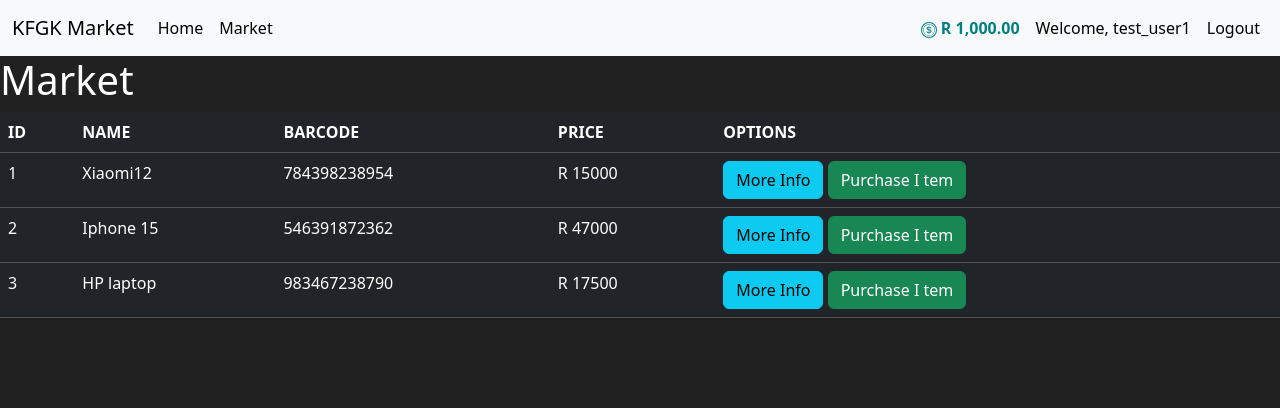
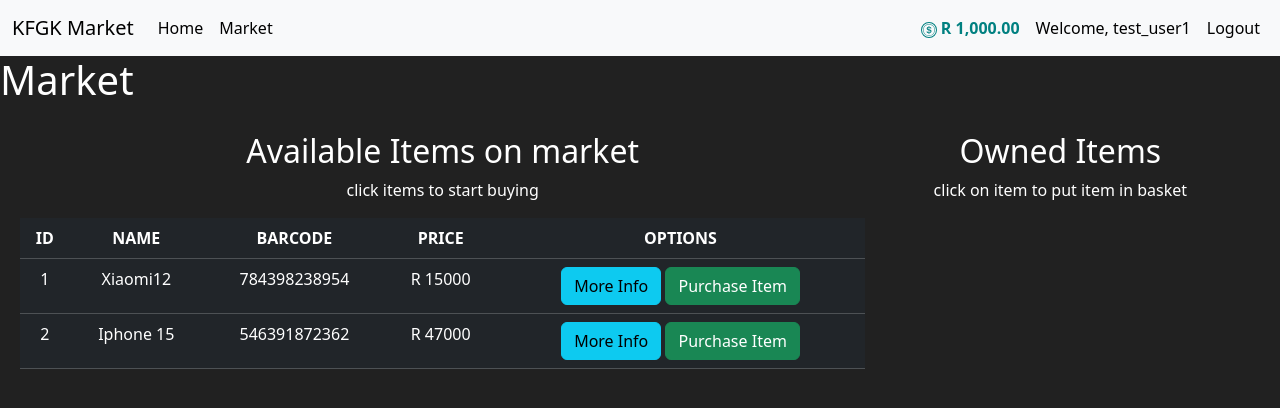
Before and after one commit to Katscan-static/webstack_project_ecommerce, a Flask app: page /market in a window 1280 px wide. Shown: the top 408 px of the page. Run offline with Flask 3, Linux system fonts and the light colour scheme; a user stored in the database is signed in; data comes from the database, SQL or seed files in the repository; both versions use the stored data as it was after the commit.

Commit message:
added buying, selling and control of budget constraints this includes modals and models updates

```diff
--- a/market/__init__.py
+++ b/market/__init__.py
@@ -12,4 +12,5 @@
 bcrypt = Bcrypt(app)
 login_manager = LoginManager(app)
 login_manager.login_view = "login_page"
+login_manager.login_message_category = "info"
 from market import routes
--- a/market/forms.py
+++ b/market/forms.py
@@ -27,3 +27,9 @@
     username = StringField(label='User Name:', validators=[DataRequired()])
     password = PasswordField(label='Password:', validators=[DataRequired()])
     submit = SubmitField(label='Sign In')
+
+class PurchaseItemForm(FlaskForm):
+    submit = SubmitField(label='Purchase Item!')
+
+class SellingForm(FlaskForm):
+    submit = SubmitField(label="Sell Item!")
--- a/market/models.py
+++ b/market/models.py
@@ -10,8 +10,15 @@
     username = db.Column(db.String(length=30), nullable=False, unique=True)
     email = db.Column(db.String(length=50), nullable=False, unique=True)
     password_hash = db.Column(db.String(length=60), nullable=False)
-    budget = db.Column(db.Integer(), nullable=False, default=1000)
+    budget = db.Column(db.Integer(), nullable=False, default=50000)
     items = db.relationship('Item', backref='owned_user', lazy='dynamic')
+
+
+    def can_sell(self, item_obj):
+        return item_obj in self.items
+
+    def can_purchase(self, item_obj):
+        return self.budget >= item_obj.price
 
     @property
     def pretty_budget(self):
@@ -39,5 +46,16 @@
     description = db.Column(db.String(length=1024), nullable=False, unique=True)
     owner = db.Column(db.Integer(), db.ForeignKey('user.id'))
 
+    def buy(self, user):
+        self.owner = user.id
+        user.budget -= self.price
+        db.session.commit()
+
+    def sell(self, user):
+        self.owner = None
+        user.budget += self.price
+        db.session.commit()
+
+
     def __repr__(self):
         return f'Item {self.name}'
--- a/market/routes.py
+++ b/market/routes.py
@@ -1,20 +1,49 @@
 from market import app, db
-from flask import render_template, redirect, url_for, flash, get_flashed_messages
+from flask import render_template, redirect, url_for, flash, get_flashed_messages, request
 from market.models import Item, User
-from market.forms import RegisterForm, LoginForm
-from flask_login import login_user, logout_user, login_required
+from market.forms import RegisterForm, LoginForm, PurchaseItemForm, SellingForm
+from flask_login import login_user, logout_user, login_required, current_user
 
 @app.route('/')
 @app.route('/home')
 def home_page():
     return render_template('home.html')
 
-@app.route('/market')
+@app.route('/market', methods=['GET', 'POST'])
 @login_required
 def market_page():
-    with app.app_context():
-        items = Item.query.all()
-    return render_template('market.html', items=items)
+    purchase_form = PurchaseItemForm()
+    selling_form = SellingForm()
+    if request.method == "POST":
+        #purchase
+        purchased_item = request.form.get('purchased_item')
+        p_item_object = Item.query.filter_by(name=purchased_item).first()
+        if p_item_object:
+            if current_user.can_purchase(p_item_object):
+                p_item_object.buy(current_user)
+                flash(f"Congrats! you purchased a {p_item_object.name} for {p_item_object.price}", category="success")
+            else:
+                flash('Not enough funds to purchase this item', category="danger")
+
+        sold_item = request.form.get('sold_item')
+        s_item_object = Item.query.filter_by(name=sold_item).first()
+        if s_item_object:
+            if current_user.can_sell(s_item_object):
+                s_item_object.sell(current_user)
+                flash(f"Congrats! you sold a {s_item_object.name} to market for {s_item_object.price}", category="success")
+            else:
+                flash("Something went wrong")
+
+        return redirect(url_for('market_page'))
+    if request.method == 'GET':
+        with app.app_context():
+            items = Item.query.filter_by(owner=None)
+            owned_items = Item.query.filter_by(owner=current_user.id)
+    return render_template('market.html',
+                           items=items,
+                           purchase_form=purchase_form,
+                           owned_items=owned_items,
+                           selling_form=selling_form)
 
 
 @app.route('/register', methods=['GET', 'POST'])
@@ -27,6 +56,8 @@
                                   password=form.password1.data)
             db.session.add(user_to_create)
             db.session.commit()
+            login_user(user_to_create)
+            flash(f'Successfully registered, you are now logged in as {user_to_create.username}', category="info")
             return redirect(url_for('market_page'))
     if form.errors != {}:
         for err in form.errors.values():
--- /dev/null
+++ b/market/templates/includes/items_modal.html
@@ -0,0 +1,24 @@
+<style>
+	.modal-content {
+		background-color: #212121
+	}
+</style>
+<!-- Modal -->
+<div class="modal fade text-center" id="Modal-MoreInfo-{{ item.id }}" tabindex="-1" aria-labelledby="exampleModalLabel" aria-hidden="true">
+  <div class="modal-dialog">
+    <div class="modal-content">
+      <div class="modal-header">
+        <h1 class="modal-title fs-5 text-center" id="exampleModalLabel">
+		{{ item.name }}
+	</h1>
+        <button type="button" class="btn-close" data-bs-dismiss="modal" aria-label="Close"></button>
+      </div>
+      <div class="modal-body">
+	      {{ item.description }}
+      </div>
+      <div class="modal-footer">
+        <button type="button" class="btn btn-secondary" data-bs-dismiss="modal">Close</button>
+      </div>
+    </div>
+  </div>
+</div>
--- /dev/null
+++ b/market/templates/includes/purchase_modal.html
@@ -0,0 +1,31 @@
+<style>
+	.modal-content {
+		background-color: #212121
+	}
+</style>
+<!-- Modal -->
+<div class="modal fade text-center" id="Modal-Purchase-{{ item.id }}" tabindex="-1" aria-labelledby="exampleModalLabel" aria-hidden="true">
+  <div class="modal-dialog">
+    <div class="modal-content">
+      <div class="modal-header">
+        <h1 class="modal-title fs-5 text-center" id="exampleModalLabel">
+		Purchase
+	</h1>
+        <button type="button" class="btn-close" data-bs-dismiss="modal" aria-label="Close"></button>
+      </div>
+      <div class="modal-body">
+	      <form method="POST">
+			{{ purchase_form.hidden_tag() }}
+			<h4>Are you sure you want to purchase the {{ item.name }} for R{{ item.price }}.</h4>
+			<br>
+			<input id="purchased_item" name="purchased_item" type="hidden" value="{{ item.name }}">i
+			<h6>By clicking Purchase Item,you will purchase this item.</h6>
+			{{ purchase_form.submit(class="btn btn-outline-success")}}
+	      </form>
+      </div>
+      <div class="modal-footer">
+        <button type="button" class="btn btn-secondary" data-bs-dismiss="modal">Close</button>
+      </div>
+    </div>
+  </div>
+</div>
--- a/market/templates/market.html
+++ b/market/templates/market.html
@@ -1,9 +1,13 @@
 {% extends 'base.html' %}
-{% block title %}
-	Market Page
-{% endblock%}
+{% block title %} Market Page {% endblock%}
 {% block content %}
+
 <h1>Market</h1>
+<div class="row">
+    <div class="col-8 text-center" style="margin-top:20px; margin-left:20px">
+	<h2 >Available Items on market</h2>
+	<p>click items to start buying</p>
+        </table>
         <table class="table table-hover table-dark">
             <thead>
                 <tr>
@@ -13,27 +17,37 @@
                     <th scope='col'>PRICE</th>
                     <th scope='col'>OPTIONS</th>
                 </tr>
-
             </thead>
-                  <tbody>
-                          {% for item in items%}
-                          <tr>
+            <tbody> {% for item in items%} <tr>
+	            {% include 'includes/items_modal.html'%}
+	            {% include 'includes/purchase_modal.html'%}
                     <td>{{ item.id }}</td>
                     <td>{{ item.name }}</td>
                     <td>{{item.barcode}}</td>
                     <td>R {{ item.price }}</td>
                     <td>
-                                        <button class="btn btn-outline btn-info">More Info</button>
-                                        <button class="btn btn-outline btn-success">Purchase I</html>
-tem</button>
+			    <button class="btn btn-outline btn-info" data-bs-toggle="modal" data-bs-target="#Modal-MoreInfo-{{ item.id }}">More Info</button>
+			    <button class="btn btn-outline btn-success" data-bs-toggle="modal" data-bs-target="#Modal-Purchase-{{ item.id }}">Purchase Item </button>
                     </td>
+                </tr> {% endfor%} </tbody>
+        </table>
+    </div><div class="col-3 text-center" style="margin-top:20px; margin-left:20px">
+	    <h2>Owned Items</h2>
+	    <p>click on item to put item in basket</p>
+	    <br>
+	    <div class="col-md-6">
+		{% for owned_item in owned_items %}
+	            {% include 'includes/selling_modal.html'%}
 
-                          </tr>
-                          {% endfor%}
+			<div class="card text-center align-middle" style="width: 18rem; margin-bottom: 20px; margin-left:50px">
+  				<div class="card-body">
+					<h5 class="card-title">{{ owned_item.name }}</h5>
+					<button class="btn btn-secondary" data-bs-toggle="modal" data-bs-target="#Modal-Selling-{{ owned_item.id }}">Sell item</button>
+					<p class="card-text">This item costs {{ owned_item.price }}</p>
+  				</div>
+			</div>
 
-                  </tbody>
-
-
-          </table>
-
-{% endblock%}
+		{% endfor %}
+	    </div>
+    </div>
+</div> {% endblock%}
```
Also changed, not shown: market/templates/includes/selling_modal.html (added, +31 -0 lines), instance/market.db, 1 other file. Lines whose indentation alone changed are shown as unchanged.
